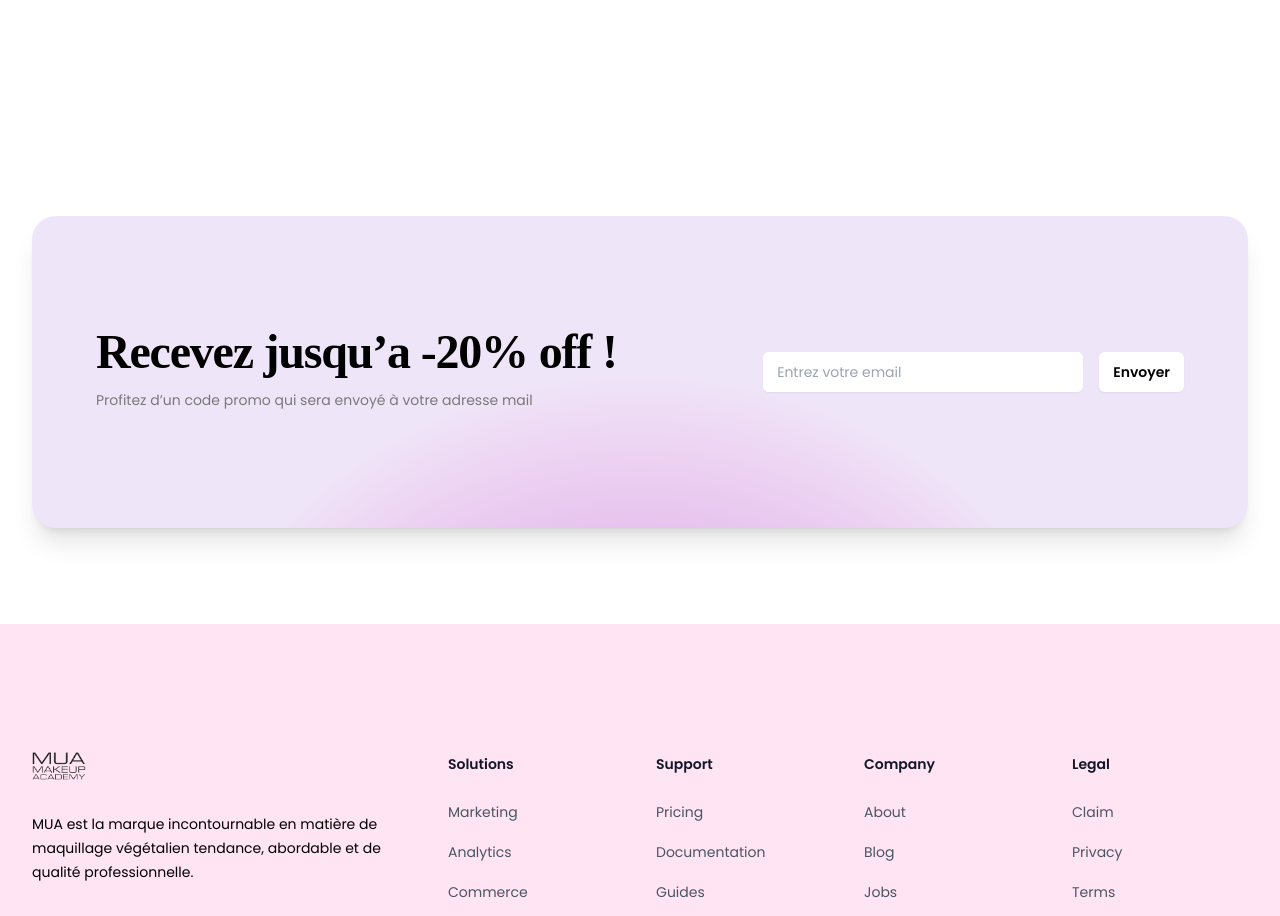
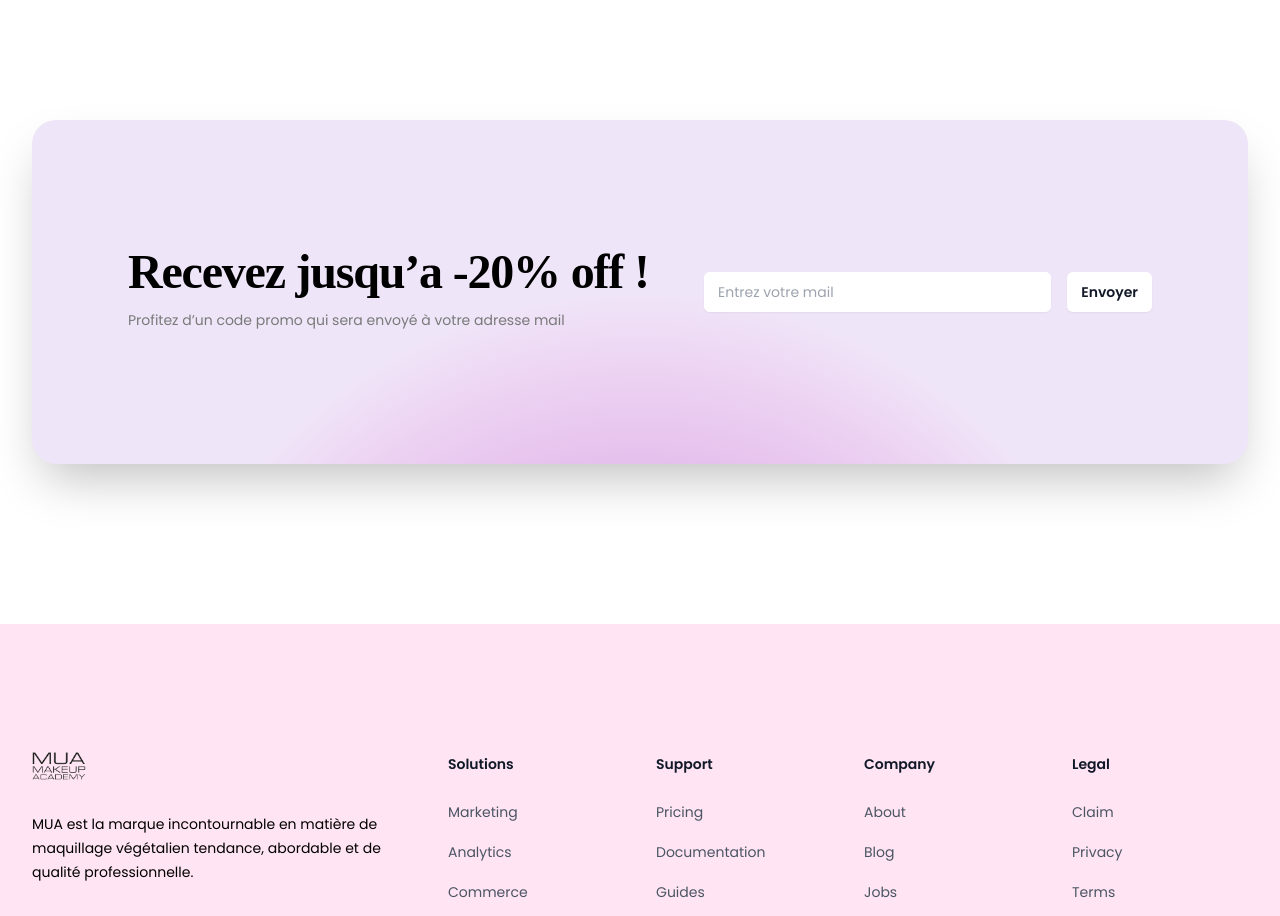
Before and after one commit to akram-idrissi/borcelle-frontend, a Next.js app: page / in a window 1280 px wide. Shown: the part 3560-4476 px from the top of the page. Built offline with nearby package versions, Linux system fonts and the light colour scheme; a web font is replaced by a local one.

Commit message:
Updated section

```diff
--- a/src/components/newsLetter.jsx
+++ b/src/components/newsLetter.jsx
@@ -14,19 +14,21 @@
 */
 export default function NewsLetter() {
     return (
-        <div className="bg-white py-16 sm:py-24">
+        <>
+            <div className="bg-white pb-32 sm:pb-40">
                 <div className="mx-auto max-w-7xl sm:px-6 lg:px-8">
-                <div className="relative isolate overflow-hidden bg-[#EFE5F8] px-12 py-24 shadow-xl sm:rounded-3xl sm:px-16 xl:py-28">
-                    <div className="flex items-center justify-between">
+                    <div className="relative isolate flex justify-between flex-col gap-10 overflow-hidden bg-[#efe5f8] px-6 py-24 shadow-2xl sm:rounded-3xl sm:px-24 xl:flex-row xl:items-center xl:py-32">
                         <div>
-                            <h2 className="font-abhaya mx-auto max-w-2xl text-3xl font-bold tracking-tight text-black sm:text-5xl">
+                            <h2 className="font-abhaya max-w-2xl text-3xl font-bold tracking-tight text-black sm:text-5xl xl:max-w-none xl:flex-auto">
                                 Recevez  jusqu’a -20% off  !
                             </h2>
                             <p className="mt-2 leading-8 text-[#797979] text-sm">
                                 Profitez d’un code promo qui sera envoyé à votre adresse mail
                             </p>
                         </div>
-                        <form className="flex gap-x-4">
+
+                        <form className="w-full max-w-md">
+                            <div className="flex gap-x-4">
                                 <label htmlFor="email-address" className="sr-only">
                                     Email address
                                 </label>
@@ -35,18 +37,18 @@ export default function NewsLetter() {
                                     name="email"
                                     type="email"
                                     required
-                                placeholder="Entrez votre email"
+                                    placeholder="Entrez votre mail"
                                     autoComplete="email"
-                                className="min-w-80 flex-auto rounded-md border-0 bg-white px-3.5 py-2 text-white shadow-sm ring-1 ring-inset ring-white focus:ring-2 focus:ring-inset focus:ring-white sm:text-sm sm:leading-6"
+                                    className="min-w-0 flex-auto rounded-md border-0 bg-white px-3.5 py-2 text-white shadow-sm ring-1 ring-inset ring-white focus:ring-2 focus:ring-inset focus:ring-white sm:text-sm sm:leading-6"
                                 />
                                 <button
                                     type="submit"
-                                className="flex-none rounded-md bg-white px-3.5 py-2.5 text-sm font-semibold text-black shadow-sm hover:bg-gray-100 focus-visible:outline focus-visible:outline-2 focus-visible:outline-offset-2 focus-visible:outline-white"
+                                    className="flex-none rounded-md bg-white px-3.5 py-2.5 text-sm font-semibold text-gray-900 shadow-sm hover:bg-gray-100 focus-visible:outline focus-visible:outline-2 focus-visible:outline-offset-2 focus-visible:outline-white"
                                 >
                                     Envoyer
                                 </button>
+                            </div>
                         </form>
-                    </div>
                         <svg
                             viewBox="0 0 1024 1024"
                             aria-hidden="true"
@@ -70,5 +72,6 @@ export default function NewsLetter() {
                     </div>
                 </div>
             </div>
+        </>
     )
 }
```
Lines whose indentation alone changed are shown as unchanged.
